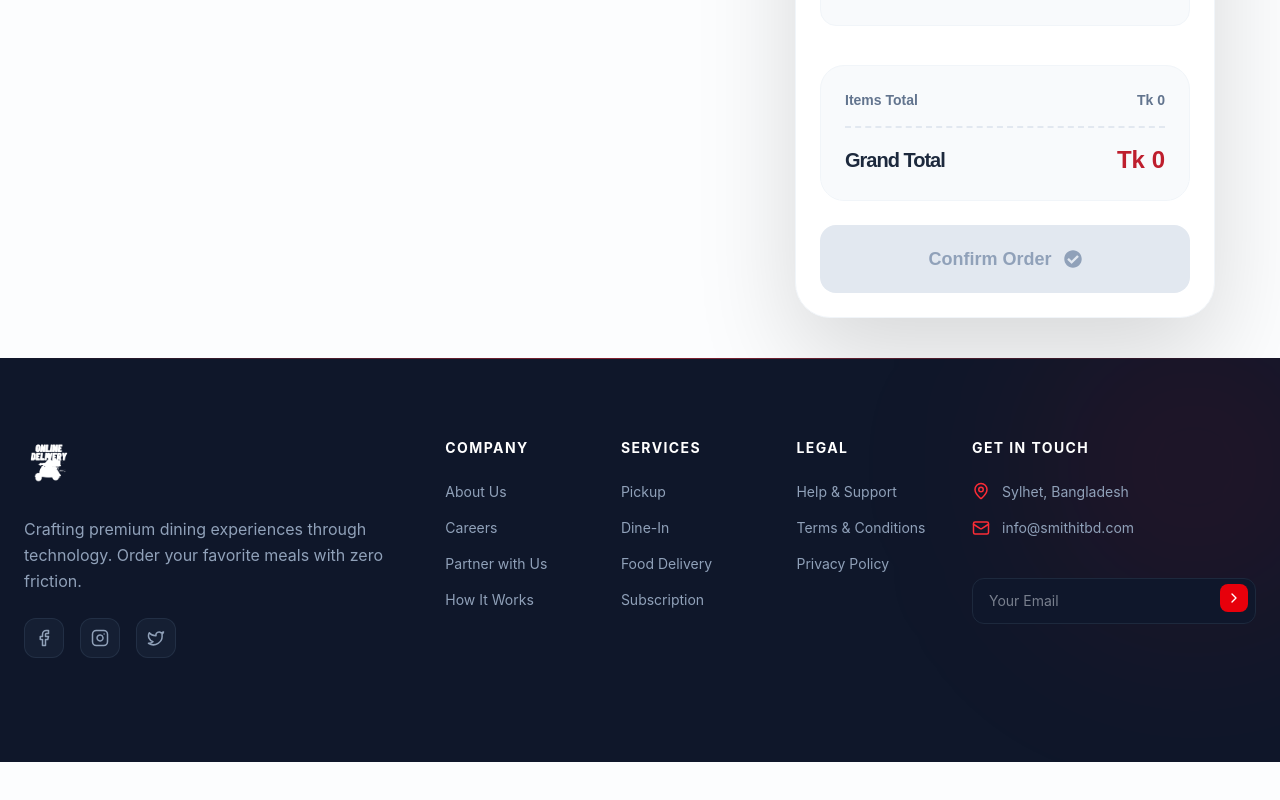
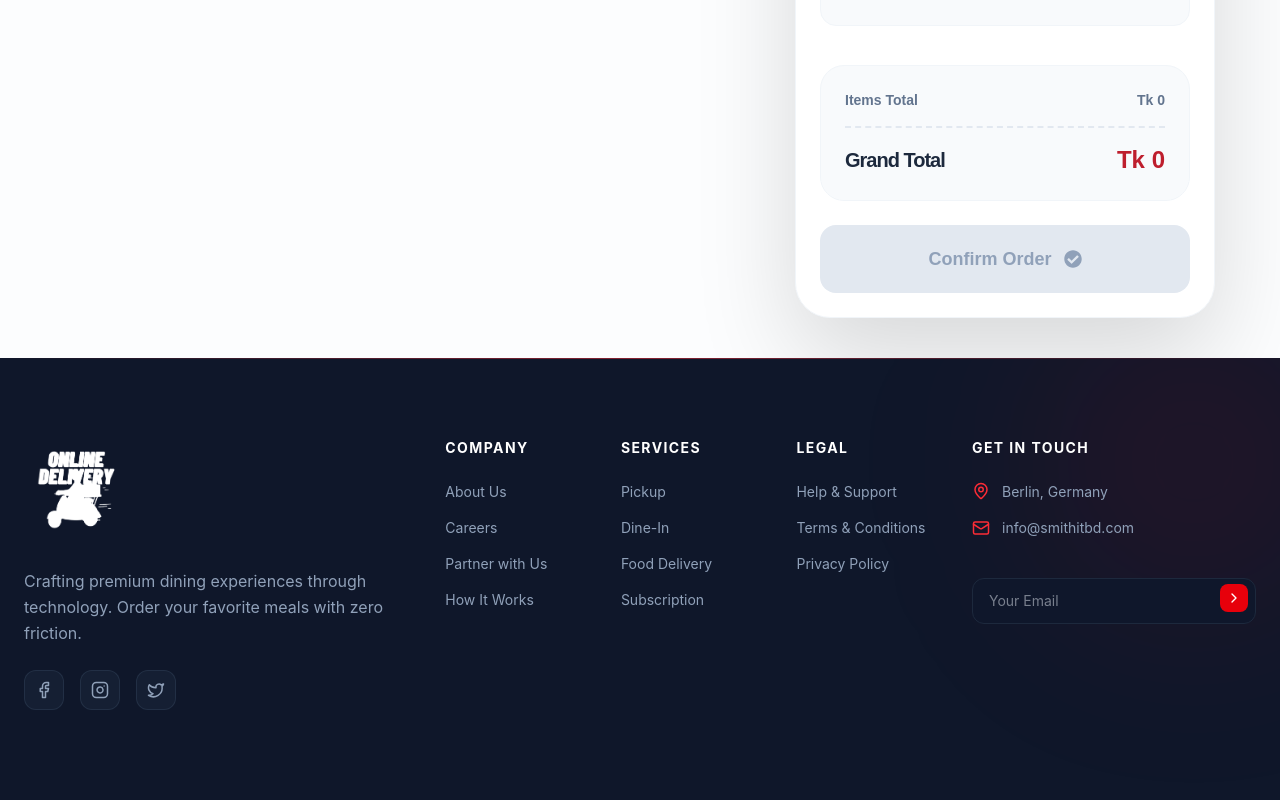
Before and after one commit to Dibyo178/free_delivery, a React (Vite) app: page /cart/1/ConfirmCart in a window 1280 px wide. Shown: the part 697-1497 px from the top of the page. Before the commit the page ends 1459 px from the top, so only its background shows below. Built offline with nearby package versions, Linux system fonts and the light colour scheme; a small style sheet from the web is missing; a web font is replaced by a local one.

Commit message:
footer update

```diff
--- a/src/Components/Shared/Footer/Footer.jsx
+++ b/src/Components/Shared/Footer/Footer.jsx
@@ -63,7 +63,7 @@ const Footer = () => {
               <img
                 src={logo}
                 alt="FoodMenu BD"
-                className="h-12 w-auto brightness-0 invert transition-transform duration-500 group-hover:scale-105"
+                className="h-25 w-auto brightness-0 invert transition-transform duration-500 group-hover:scale-105"
               />
             </Link>
             <p className="text-slate-400 text-base leading-relaxed max-w-sm">
@@ -109,11 +109,11 @@ const Footer = () => {
             <div className="space-y-4">
               <div className="flex items-start gap-3 text-slate-400 group">
                 <MapPin size={18} className="text-red-500 shrink-0" />
-                <span className="text-sm group-hover:text-slate-200 transition-colors">Sylhet, Bangladesh</span>
+                <span className="text-sm group-hover:text-slate-200 transition-colors">Berlin, Germany</span>
               </div>
               <div className="flex items-center gap-3 text-slate-400 group">
                 <Mail size={18} className="text-red-500 shrink-0" />
-                <a href="mailto:info@smithitbd.com" className="text-sm group-hover:text-slate-200 transition-colors">info@smithitbd.com</a>
+                <a href="mailto:info@freedelivery.com" className="text-sm group-hover:text-slate-200 transition-colors">info@smithitbd.com</a>
               </div>
             </div>
 
```
